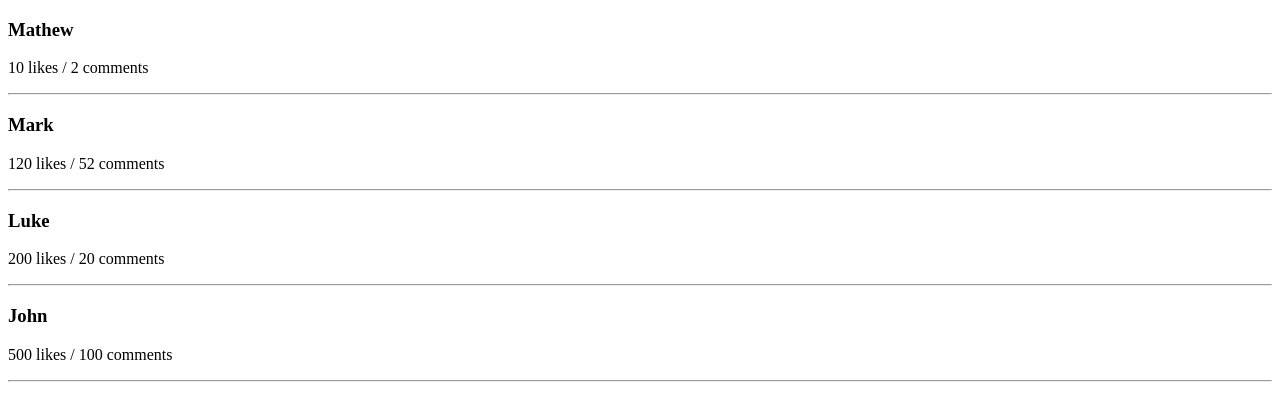
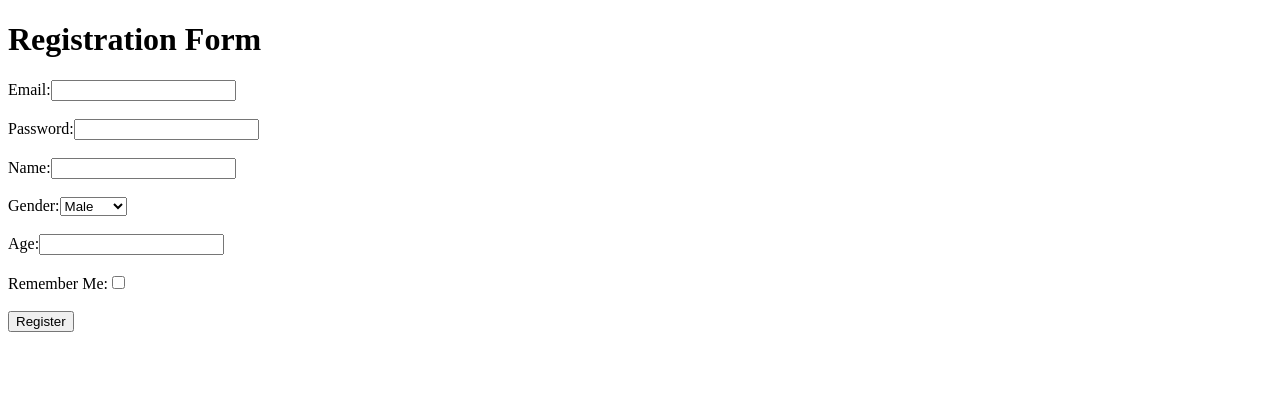
Before and after one commit to cassioHilario/react-noob-to-pro, a React (Create React App) app in the folder meuapp/: page / in a window 1280 px wide. Shown: the top 420 px of the page. Built offline with nearby package versions, Linux system fonts and the light colour scheme.

Commit message:
Working with a form

```diff
--- a/meuapp/src/App.js
+++ b/meuapp/src/App.js
@@ -1,30 +1,71 @@
 import React, { Component } from 'react';
-import Feed from './components/Feed';
 
 class App extends Component {
 
   constructor(props) {
     super(props);
     this.state = {
-      feed: [
-        {id: 1, username: 'Mathew', likes: 10, comments: 2},
-        {id: 2, username: 'Mark', likes: 120, comments: 52},
-        {id: 3, username: 'Luke', likes: 200, comments: 20},
-        {id: 4, username: 'John', likes: 500, comments: 100},
-      ]
+      email: '',
+      password: '',
+      name: '',
+      gender: [
+        { id: 1, text: 'Male'},
+        { id: 2, text: 'Female'},
+        { id: 3, text: 'Other'}
+      ],
+      selectedGender: '',
+      age: '',
+      rememberMe: false
     };
   }
 
   render() {
     return (
       <div>
-
-        {this.state.feed.map((item) => {
-          return (
-            <Feed key={item.id} username={item.username} likes={item.likes} comments={item.comments} />
-          );
-        })}
-
+        <h1> Registration Form </h1>
+        <form onSubmit={(e) => e.preventDefault()}>
+          <label>
+            Email:
+            <input type="email" name="email" value={this.state.email} onChange={(e) => this.setState({ email: e.target.value })} />
+          </label>
+          <br />
+          <br />
+          <label>
+            Password:
+            <input type="password" name="password" value={this.state.password} onChange={(e) => this.setState({ password: e.target.value })} />
+          </label>
+          <br/>
+          <br/>
+          <label>
+            Name:
+            <input type="text" name="name" value={this.state.name} onChange={(e) => this.setState({ name: e.target.value })} />
+          </label>
+          <br />
+          <br />
+          <label>
+            Gender:
+            <select value={this.state.selectedGender} onChange={(e) => this.setState({selectedGender: e.target.value})}>
+              {this.state.gender.map((option) => (
+                <option key={option.id} value={option.text}>{option.text}</option>
+              ))}
+            </select>
+          </label>
+          <br />
+          <br />
+          <label>
+            Age:
+            <input type="number" name="age" value={this.state.age} onChange={(e) => this.setState({ age: e.target.value })} />
+          </label>
+          <br />
+          <br />
+          <label>
+            Remember Me:
+            <input type="checkbox" name="rememberMe" checked={this.state.rememberMe} onChange={(e) => this.setState({ rememberMe: e.target.checked })} />
+          </label>
+          <br />
+          <br />
+          <button type="submit">Register</button>
+        </form>
       </div>
     );
   }
--- a/meuapp/src/components/Feed/index.js
+++ /dev/null
@@ -1,15 +0,0 @@
-import React, {Component} from "react";
-
-class Feed extends Component {
-    render() {
-        return (
-        <div key={this.props.id}>
-            <h3>{this.props.username}</h3>
-            <p>{this.props.likes} likes / {this.props.comments} comments</p>
-            <hr/>
-        </div>
-        );
-    }
-}
-
-export default Feed;
```
